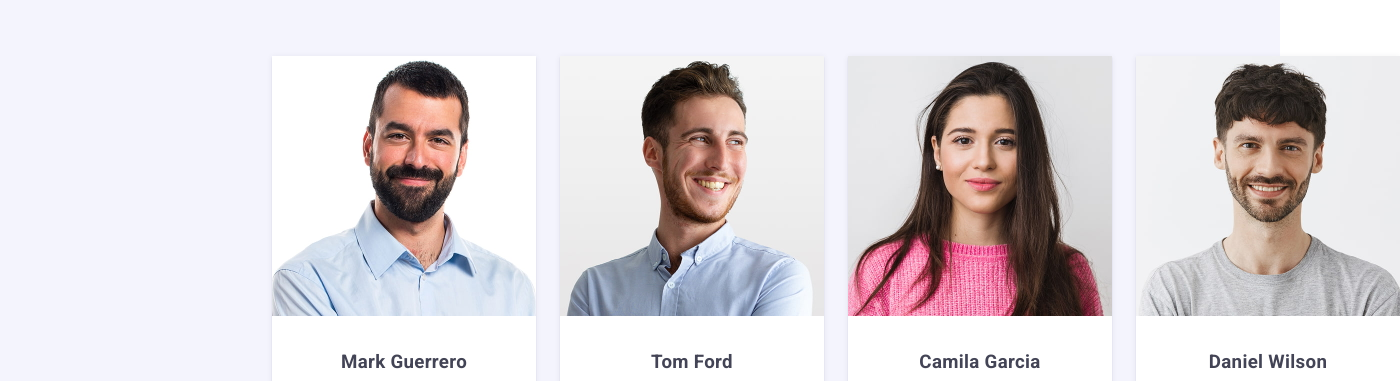
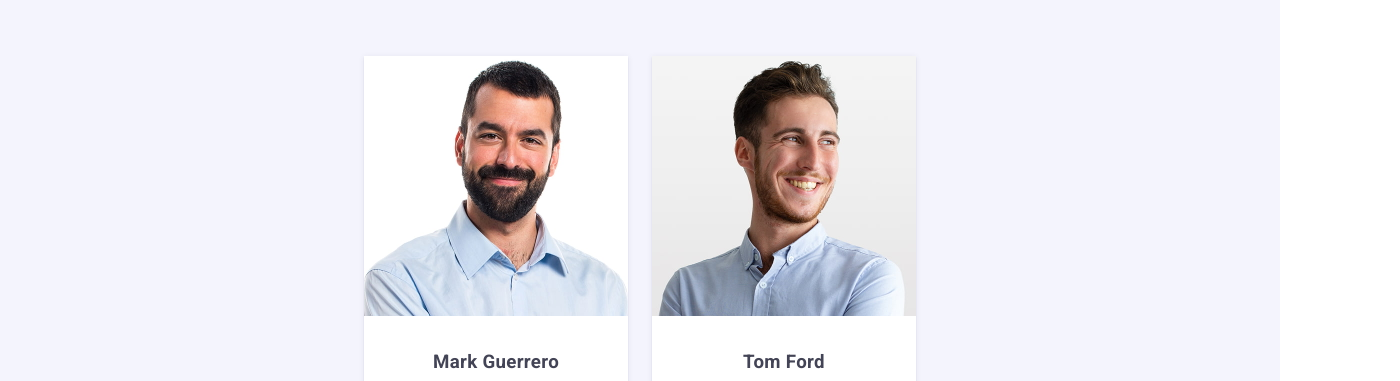
Before and after one commit to fegerslavik/goit-markup-hw-06, a plain HTML site: page index.html in a window 1280 px wide. Shown: the part 656-1037 px from the top of the page, 1400 px wide, since content can reach past the window. Drawn offline with nearby package versions, Linux system fonts and the light colour scheme.

Commit message:
make team-section for other displays

```diff
--- a/css/styles.css
+++ b/css/styles.css
@@ -294,8 +294,10 @@
 
 .team-list {
   display: flex;
-  flex-direction: row;
-  gap: 24px;
+  flex-direction: column;
+  gap: 72px;
+  flex-wrap: wrap;
+  align-items: center;
 }
 
 .team-title {
@@ -328,6 +330,10 @@
 
 .team-section .member-position {
   text-align: center;
+}
+
+.team-container {
+  padding: 0 28px;
 }
 
 .team-item-container {
@@ -889,6 +895,10 @@
     letter-spacing: 0.02em;
   }
 
+  .features-title {
+    text-align: start;
+  }
+
   .features-list {
     display: flex;
     flex-direction: row;
@@ -900,6 +910,11 @@
     width: 356px;
   }
 
+  .team-list {
+    flex-direction: row;
+    gap: 62px 24px;
+    justify-content: center;
+  }
 }
 
 @media screen and (min-width: 1440px) {
@@ -929,6 +944,10 @@
     letter-spacing: 0.02em;
   }
 
+  .features-title {
+    text-align: start;
+  }
+
   .features-list {
     display: flex;
     flex-direction: row;
@@ -943,6 +962,8 @@
     width: 264px;
   }
 
-
-
+  .team-list {
+    flex-direction: row;
+    gap: 24px;
   }
+}
--- a/index.html
+++ b/index.html
@@ -143,7 +143,7 @@
     </section>
     <!--КОМАНДА-->
     <section class="team-section section">
-      <div class="container">
+      <div class="container team-container">
         <h2 class="team-title">Our Team</h2>
         <ul class="team-list">
           <li class="team-item">
```
Lines whose indentation alone changed are shown as unchanged.
